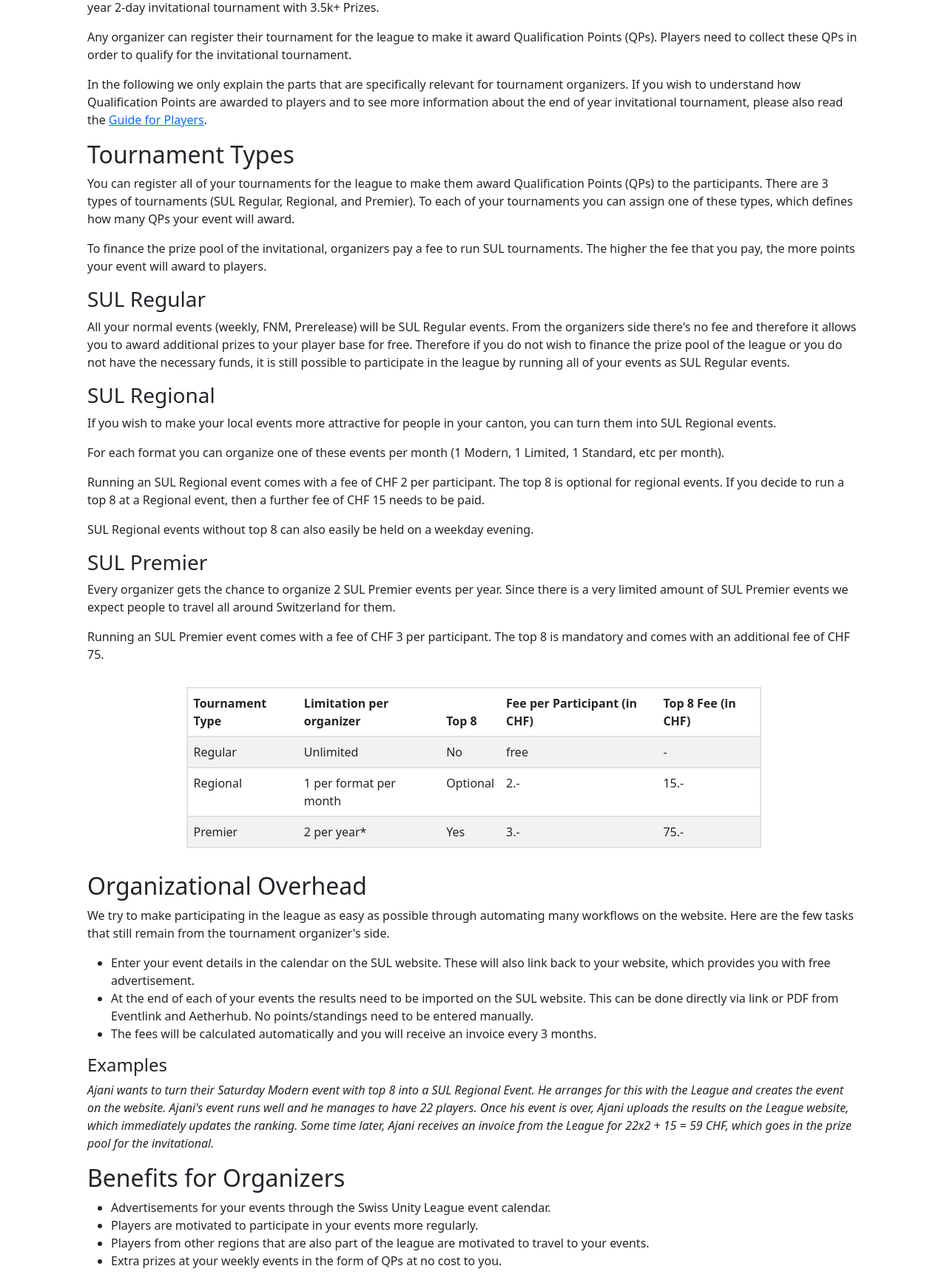
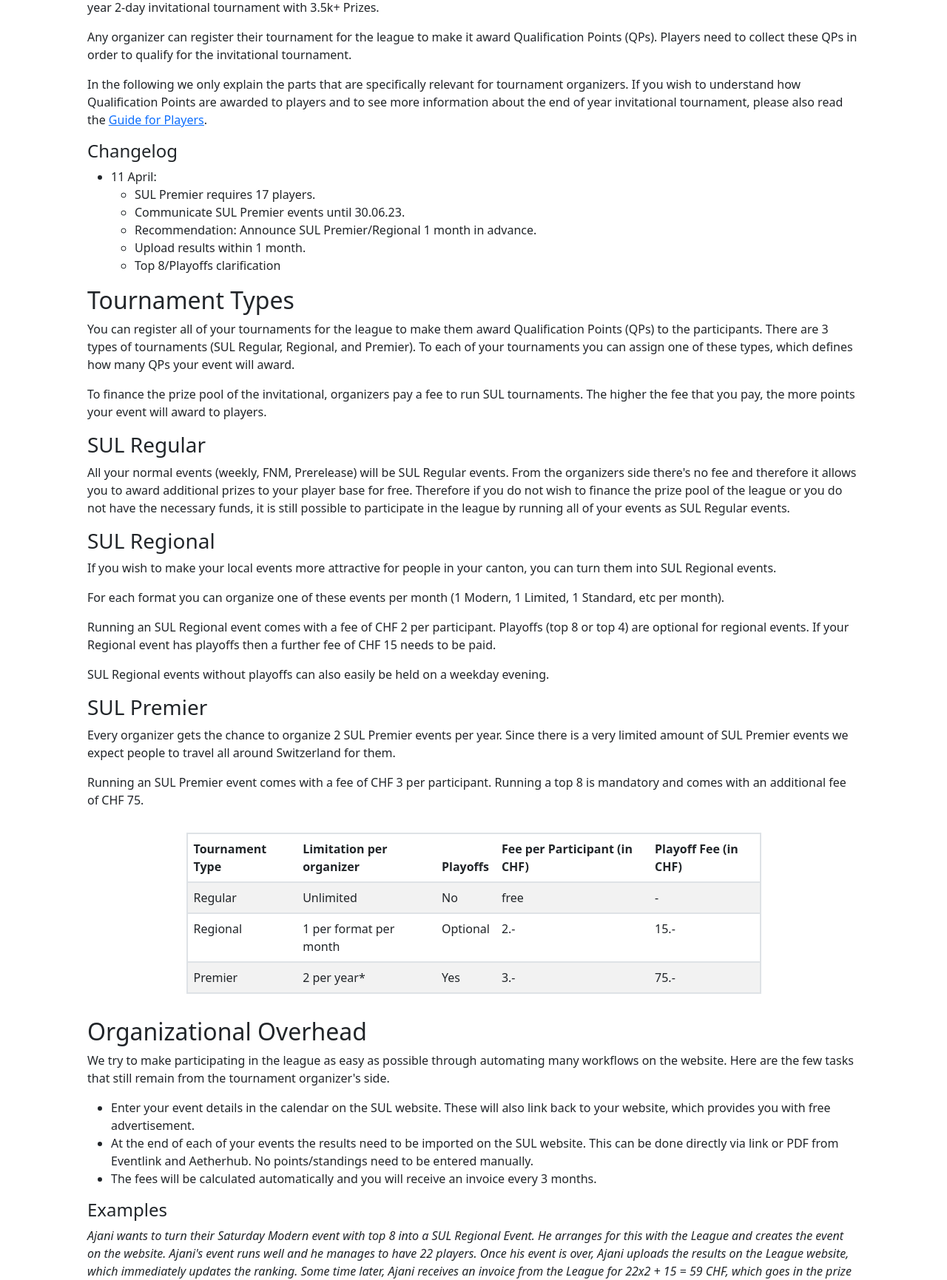
Before and after one commit to antoinealb/swiss-unity-league, a Django app: page /info/organizer in a window 1280 px wide. Shown: the part 228-1959 px from the top of the page at 74% size. Run offline with Django 4.2, Linux system fonts and the light colour scheme; style sheets or scripts are compiled from the project's sources; some libraries are stand-ins or nearby versions.

Commit message:
Change rules as discussed

```diff
--- a/championship/templates/championship/info_organizer.html
+++ b/championship/templates/championship/info_organizer.html
@@ -23,6 +23,19 @@
     Qualification Points are awarded to players and to see more information
     about the end of year invitational tournament, please also read the <a href="{% url 'info' %}"><u>Guide for Players</u></a>.</p>
 
+    <h4>Changelog</h4>
+    <ul>
+        <li>11 April:
+            <ul>
+                <li>SUL Premier requires 17 players.</li>
+                <li>Communicate SUL Premier events until 30.06.23.</li>
+                <li>Recommendation: Announce SUL Premier/Regional 1 month in advance.</li>
+                <li>Upload results within 1 month.</li>
+                <li>Top 8/Playoffs clarification</li>
+            </ul>
+        </li>
+    </ul>
+
     <h2>Tournament Types</h2>
     You can register all of your tournaments for the league to make them award
     Qualification Points (QPs) to the participants. There are 3 types of tournaments
@@ -45,10 +58,10 @@
     you can turn them into SUL Regional events.</p>
     For each format you can organize one of these events per month (1 Modern,
     1 Limited, 1 Standard, etc per month). </p>
-    Running an SUL Regional event comes with a fee of CHF 2 per participant. The top 8
-    is optional for regional events. If you decide to run a top 8 at a Regional event,
+    Running an SUL Regional event comes with a fee of CHF 2 per participant. Playoffs (top 8 or top 4)
+    are optional for regional events. If your Regional event has playoffs
     then a further fee of CHF 15 needs to be paid.</p>
-    SUL Regional events without top 8 can also easily be held on a
+    SUL Regional events without playoffs can also easily be held on a
     weekday evening.</p>
 
     <h3>SUL Premier</h3>
@@ -56,7 +69,7 @@
     Since there is a very limited amount of SUL Premier events we expect people
     to travel all around Switzerland for them. </p>
     Running an SUL Premier event comes with a fee of CHF 3 per
-    participant. The top 8 is mandatory and comes with an additional fee of
+    participant. Running a top 8 is mandatory and comes with an additional fee of
     CHF 75.</p>
 
     <div class="row py-3">
@@ -66,9 +79,9 @@
                     <tr>
                         <th>Tournament Type</th>
                         <th>Limitation per organizer</th>
-                        <th>Top 8</th>
+                        <th>Playoffs</th>
                         <th>Fee per Participant (in CHF)</th>
-                        <th>Top 8 Fee (in CHF)</th>
+                        <th>Playoff Fee (in CHF)</th>
                     </tr>
                 </thead>
                 <tbody>
@@ -147,10 +160,10 @@
             <ul>
                 <li>For SUL Regular events the number of Swiss rounds can be decided by
                     the TO individually.</li>
-                <li>For SUL Regional events without top 8, the number of Swiss rounds
+                <li>For SUL Regional events without playoffs, the number of Swiss rounds
                     can be decided by the TO individually, but at maximum 5 rounds.</li>
-                <li>For events with top 8 (SUL Regional or Premier) the number of Swiss
-                    rounds (and playoff type) played in SUL Regional events needs to be in
+                <li>For events with playoffs (SUL Regional or Premier) the number of Swiss
+                    rounds and playoff type (top 4/8) played in SUL Regional events needs to be in
                     accordance with what is specified in “Appendix E—Recommended Number of
                     Rounds in Swiss Tournaments” of <a
                         href="https://blogs.magicjudges.org/rules/mtr-appendix-e/"><u>MTR</u></a>.
@@ -170,17 +183,19 @@
     <h4>SUL Premier events</h4>
     <ul>
         <li>You can only run 2 SUL Premier events per year.</li>
-        <li>To run a SUL Premier event your venue needs to offer seats for at
-            least 50 players.</li>
-        <li>Players need to be able to register and pay online for the
-            event.</li>
-        <li>SUL Premier events need to be held on a Saturday or on a
-            Sunday.</li>
+        <li>To run a SUL Premier event your venue needs to offer seats for at least 50 players.</li>
+        <li>If less than 17 players show up to your SUL Premier event, then your event will be
+            downgraded to SUL Regional (effective 11.04.23).</li>
+        <li>Players need to be able to preregister online for the event.</li>
+        <li>SUL Premier events need to be held on a Saturday or on a Sunday.</li>
         <li>Allowed Formats: Limited (any combination of draft and sealed),
             Standard, Pioneer, Modern, Legacy.</li>
-        <li>Competitive REL is mandatory and at least one judge is
-            required.</li>
+        <li>Competitive REL is mandatory and at least one judge is required.</li>
     </ul>
+    If you wish to organize SUL Premier events, please communicate this to
+    <a href="mailto:leoninleague@gmail.com"><u>leoninleague@gmail.com</u></a>
+    until 30.06.23. You can still request to run a Premier event later on, but
+    we can't guarantee that there will be slots available.</p>
     <h3>Deviate from League Rules</h3>
     If you wish to deviate from the above league rules for a given
     tournament, you can ask beforehand for approval at <a
@@ -194,17 +209,19 @@
         </li>
         <li>If you want to increase the number of Swiss rounds played at your
             SUL Regional event.</li>
-        <li>If your venue doesn’t have the required 50 seats to host SUL Premier
+        <li>If your venue doesn't have the required 50 seats to host SUL Premier
             events.</li>
     </ul>
     <h2>Late joining Organizers</h2>
     Tournament organizers (TO) can join the league at any point during
-    the year. In order to not disadvantage late joining TOs, until 30 April
+    the year. In order to not disadvantage late joining TOs, until 30th of April
     2023 TOs can register their past tournaments for the league to let them
-    award Qualification Points retrospectively. After April, TOs can
-    only submit their future tournaments for the league. Past tournaments
-    can only be registered as SUL Regular events and not Premier or
-    Regional.</p>
+    award Qualification Points retrospectively. These tournaments
+    can only be registered as SUL Regular events.</br>
+    From the 1st of May onwards TOs need to upload events within 1 month from the date they were held.
+    Additionally the final deadline for uploading events is 31.10.23. After that we decide
+    the final ranking and no more events can be uploaded.</p>
+
     <h2>Labeling your Events</h2>
     To make SUL events easily recognizable to players it is important
     that all SUL events are labeled in a consistent way. You should
@@ -215,6 +232,7 @@
         <li>The type of the event (SUL Regular/Regional/Premier)</l>
         <li>It should also link to the <a href="{% url 'info' %}"><u>Guide for Players</u></a> for more information.</li>
     </ul>
+    If possible please announce SUL Premier and Regional events at least 1 month in advance.</P>
     <h2>Finances, Liability, and
         Sponsoring</h2>
     SUL will be financed by sponsorships and the fees organizers pay at their
@@ -222,5 +240,5 @@
     association, will take all financial liability for SUL. Leonin League is a
     tournament organizer based in Zürich.
     If you wish to sponsor SUL please contact:
-    <a        href="mailto:leoninleague@gmail.com"><u>leoninleague@gmail.com</u></a></p>
+    <a href="mailto:leoninleague@gmail.com"><u>leoninleague@gmail.com</u></a></p>
 {% endblock %}
```
Also changed, not shown: championship/templates/championship/info.html (+24 -11 lines).
